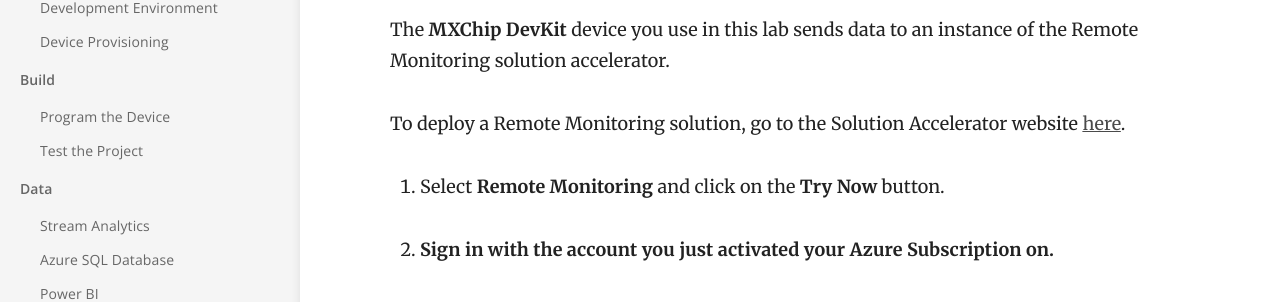
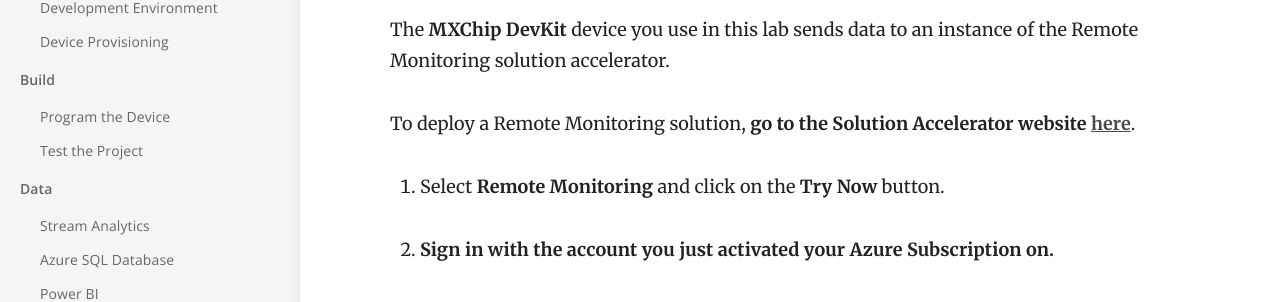
Before and after one commit to BenMcGarry/AzureIoTLab, a Jekyll site: the page built from _docs/01setup/accelerator.md, in a window 1280 px wide. Shown: the part 337-639 px from the top of the page. Built offline with Jekyll 4.4.1, drawn with Linux system fonts in a browser that asks for light colours.

```diff
--- a/_docs/01setup/accelerator.md
+++ b/_docs/01setup/accelerator.md
@@ -8,7 +8,7 @@ Before you can configure your IoT device, you need to deploy your Remote Monitor
 
 The **MXChip DevKit** device you use in this lab sends data to an instance of the Remote Monitoring solution accelerator.
 
-To deploy a Remote Monitoring solution, go to the Solution Accelerator website [here](https://www.azureiotsolutions.com/Accelerators).
+To deploy a Remote Monitoring solution, **go to the Solution Accelerator website [here](https://www.azureiotsolutions.com/Accelerators)**.
 
 1. Select **Remote Monitoring** and click on the **Try Now** button.
 
```
